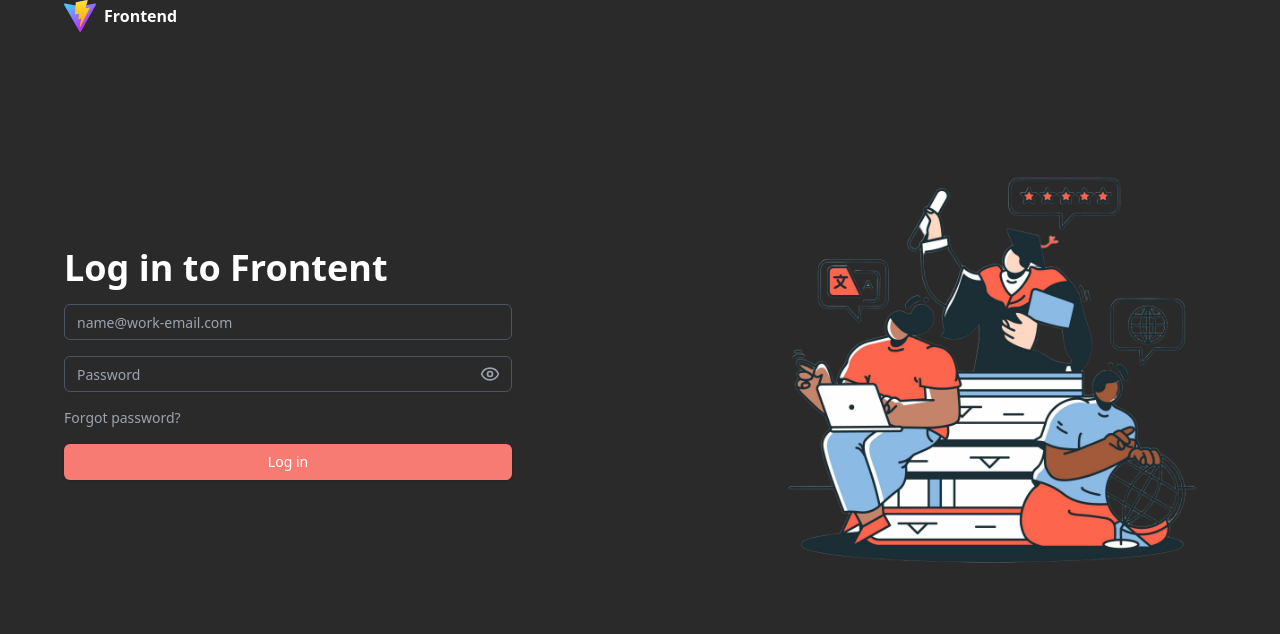
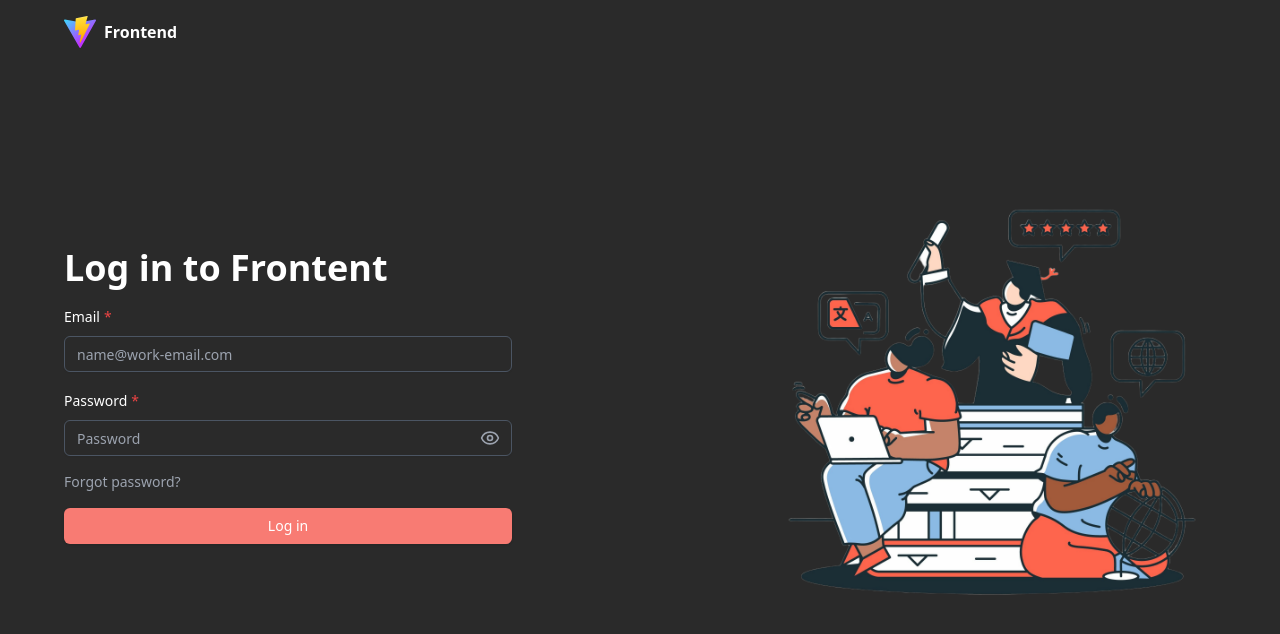
Before and after one commit to EWSD-Group-3-2025/frontend, a React (Vite) app: page /login in a window 1280 px wide. Shown: the top 634 px of the page. Built offline with nearby package versions, Linux system fonts and the light colour scheme.

Commit message:
feat: setup login logic

```diff
--- a/src/App.tsx
+++ b/src/App.tsx
@@ -5,7 +5,7 @@
 	return (
 		<>
 			<Router />
-			<Toaster position="top-center" richColors closeButton />
+			<Toaster position="top-center" closeButton />
 		</>
 	);
 }
--- a/src/layouts/AuthLayout.tsx
+++ b/src/layouts/AuthLayout.tsx
@@ -3,7 +3,7 @@
 export default function AuthLayout() {
 	return (
 		<div className="h-dvh bg-[#2A2A2A] text-white">
-			<div className="mx-auto flex max-w-6xl items-start justify-between">
+			<div className="mx-auto flex max-w-6xl items-start justify-between py-4">
 				{/* Logo */}
 				<Link to="/" className="flex items-center gap-x-2">
 					<img src="/vite.svg" alt="Anima Logo" className="w-8" />
--- a/src/pages/auth/Login.tsx
+++ b/src/pages/auth/Login.tsx
@@ -1,13 +1,82 @@
-'use client';
-
 import { useState } from 'react';
 import { Button } from '@/components/ui/button';
 import { Input } from '@/components/ui/input';
 import { EyeIcon, EyeOffIcon } from 'lucide-react';
-import { Link } from 'react-router-dom';
+import { Link, useLocation, useNavigate } from 'react-router-dom';
+import { z } from 'zod';
+import { zodResolver } from '@hookform/resolvers/zod';
+import { useAuth } from '@/context/auth.context';
+import { useForm } from 'react-hook-form';
+import { login } from '@/features/auth/api';
+import Cookies from 'js-cookie';
+import CONSTANTS from '@/constants';
+import { toast } from 'sonner';
+import {
+	Form,
+	FormControl,
+	FormField,
+	FormItem,
+	FormLabel,
+	FormMessage,
+} from '@/components/ui/form';
+
+const formSchema = z.object({
+	email: z
+		.string()
+		.trim()
+		.email({ message: 'Email required' })
+		.min(1, { message: 'Email required' }),
+	password: z.string().trim().min(1, { message: 'Password required' }),
+});
 
 export default function LoginPage() {
 	const [showPassword, setShowPassword] = useState(false);
+	const auth = useAuth();
+
+	const navigate = useNavigate();
+	const location = useLocation();
+
+	const form = useForm<z.infer<typeof formSchema>>({
+		resolver: zodResolver(formSchema),
+		defaultValues: {
+			email: '',
+			password: '',
+		},
+	});
+
+	const onSubmit = async (data: z.infer<typeof formSchema>) => {
+		await login(data)
+			.then((response) => {
+				if (response.data.code === 200) {
+					Cookies.set(
+						CONSTANTS.ACCESS_TOKEN_KEY,
+						response.data.data.accessToken
+					);
+					Cookies.set(
+						CONSTANTS.REFRESH_TOKEN_KEY,
+						response.data.data.refreshToken
+					);
+
+					navigate('/dashboard');
+					toast.success('Log in success');
+				}
+			})
+			.catch((e) => {
+				console.log(e);
+
+				if (e.response.data) {
+					toast.error(e.response.data.message);
+				} else {
+					toast.error('Something went wrong');
+				}
+			});
+	};
+
+	if (!auth.loading && auth.user) {
+		const from = location.state?.from?.pathname || '/';
+		navigate(from);
+		return;
+	}
 
 	return (
 		<div className="container mx-auto flex w-full items-center justify-between px-4 py-8">
@@ -17,24 +86,66 @@
 					<h1 className="mb-4 text-4xl font-semibold">
 						Log in to Frontent
 					</h1>
-
-					<form className="space-y-4">
-						<div>
+					<Form {...form}>
+						<form
+							onSubmit={form.handleSubmit(onSubmit)}
+							className="space-y-4"
+						>
+							<FormField
+								control={form.control}
+								name="email"
+								render={({ field }) => (
+									<FormItem className="mb-3">
+										<FormLabel htmlFor="email">
+											Email
+											<span className="ml-1 text-red-500">
+												*
+											</span>
+										</FormLabel>
+										<FormControl>
 											<Input
+												id="email"
 												type="email"
 												placeholder="name@work-email.com"
 												className="border-gray-600 bg-transparent text-white placeholder:text-gray-400"
+												{...field}
 											/>
-						</div>
+										</FormControl>
+										<FormMessage />
+									</FormItem>
+								)}
+							/>
+							<FormField
+								control={form.control}
+								name="password"
+								render={({ field }) => (
+									<FormItem className="mb-3">
+										<FormLabel htmlFor="password">
+											Password
+											<span className="ml-1 text-red-500">
+												*
+											</span>
+										</FormLabel>
+										<FormControl>
 											<div className="relative">
 												<Input
-								type={showPassword ? 'text' : 'password'}
+													id="password"
+													type={
+														showPassword
+															? 'text'
+															: 'password'
+													}
 													placeholder="Password"
 													className="border-gray-600 bg-transparent text-white placeholder:text-gray-400"
+													{...field}
 												/>
 												<button
 													type="button"
-								onClick={() => setShowPassword(!showPassword)}
+													onClick={() =>
+														setShowPassword(
+															!showPassword
+														)
+													}
 													className="absolute right-3 top-1/2 -translate-y-1/2 text-gray-400"
 												>
 													{showPassword ? (
@@ -44,7 +155,11 @@
 													)}
 												</button>
 											</div>
-
+										</FormControl>
+										<FormMessage />
+									</FormItem>
+								)}
+							/>
 							<div className="flex items-center justify-between text-sm text-gray-400">
 								<Link
 									to="/forgot-password"
@@ -61,6 +176,7 @@
 								Log in
 							</Button>
 						</form>
+					</Form>
 				</div>
 				{/* Illustration */}
 				<div className="w-full max-w-md">
```
Lines whose indentation alone changed are shown as unchanged.
